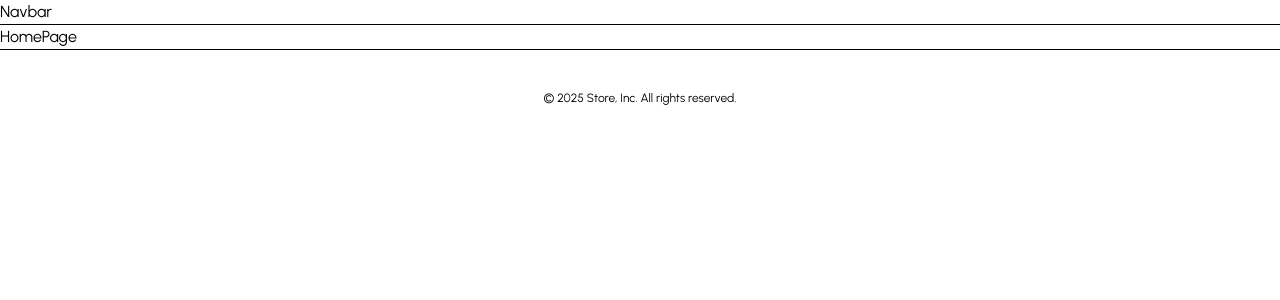
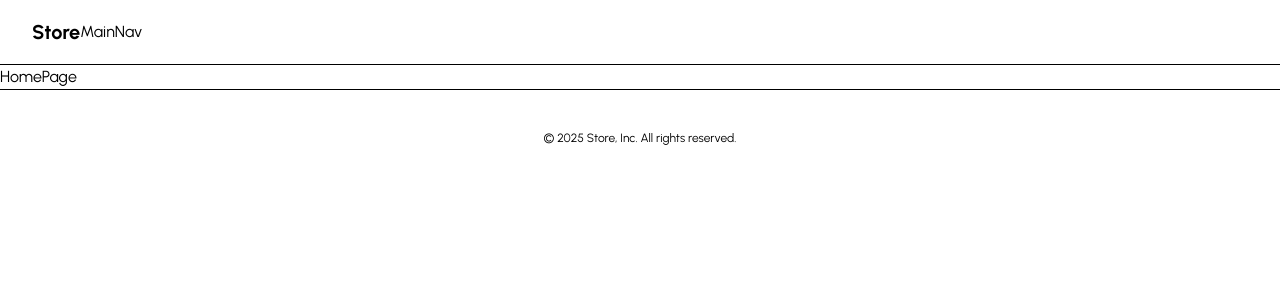
Before and after one commit to amannnnnyyyy/Store, a Next.js app: page / in a window 1280 px wide. Shown: the top 300 px of the page. Built offline with nearby package versions, Linux system fonts and the light colour scheme.

Commit message:
main nav

```diff
--- /dev/null
+++ b/components/MainNav.tsx
@@ -0,0 +1,7 @@
+const MainNav = () => {
+  return (
+    <nav>MainNav</nav>
+  )
+}
+
+export default MainNav
--- a/components/Navbar.tsx
+++ b/components/Navbar.tsx
@@ -1,9 +1,18 @@
-import React from 'react'
+import Container from '@/components/ui/Container'
+import Link from 'next/link'
+import MainNav from './MainNav'
 
 const Navbar = () => {
   return (
     <div className='border-b'>
-        Navbar
+        <Container>
+            <div className='relative px-4 sm:px-6 lg:px-8 flex h-16 items-center'>
+                <Link href="/" className='ml-4 flex lg:ml-0 gap-x-2'>
+                    <p className='font-bold text-xl'>Store</p>
+                </Link>
+                <MainNav/>
+            </div>
+        </Container>
     </div>
   )
 }
```
